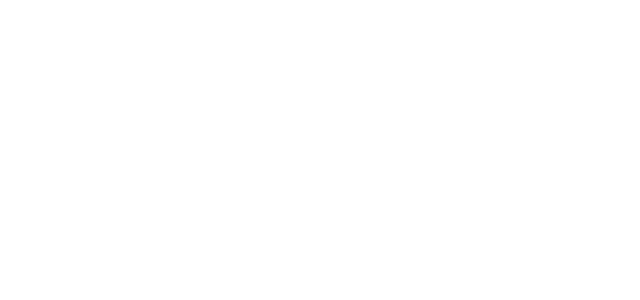
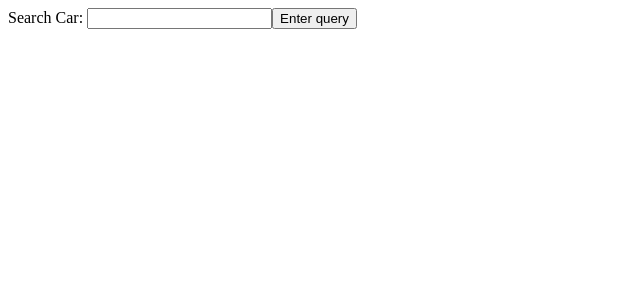
Before and after one commit to Hypirius/CarFrontend, a React (Vite) app: page / in a window 1280 px wide. Shown: the top 300 px of the page, without its empty margins (0-640 px from the left). Built offline with nearby package versions, Linux system fonts and the light colour scheme.

Commit message:
feat: add searching feature by brand fix: changed to correct api uri

```diff
--- a/src/App.tsx
+++ b/src/App.tsx
@@ -1,5 +1,16 @@
+import SearchCar from "./features/SearchCar"
+import { QueryClient, QueryClientProvider } from "@tanstack/react-query"
+
+const queryClient = new QueryClient()
+
 function App() {
-  return <></>
+  return (
+    <div>
+      <QueryClientProvider client={queryClient}>
+        <SearchCar />
+      </QueryClientProvider>
+    </div>
+  )
 }
 
 export default App
--- a/src/features/SearchCar/components/SearchForm.tsx
+++ b/src/features/SearchCar/components/SearchForm.tsx
@@ -1,10 +1,22 @@
 import Input from "@/components/Input"
-import { useState } from "react"
+import {
+  useState,
+  type Dispatch,
+  type SetStateAction,
+  type SubmitEvent,
+} from "react"
 
-function SearchForm() {
+function SearchForm({
+  updateQueryFn,
+}: {
+  updateQueryFn: Dispatch<SetStateAction<string>>
+}) {
   const [value, setValue] = useState("")
 
-  function handleSubmit() {}
+  function handleSubmit(e: SubmitEvent<HTMLFormElement>) {
+    e.preventDefault()
+    updateQueryFn(value)
+  }
 
   return (
     <form onSubmit={handleSubmit}>
--- /dev/null
+++ b/src/features/SearchCar/components/SearchResults.tsx
@@ -0,0 +1,5 @@
+function SearchResults({ results }: { results: string }) {
+  return <div>{JSON.stringify(results["data"])}</div>
+}
+
+export default SearchResults
--- a/src/features/SearchCar/hooks/useSearchCar.ts
+++ b/src/features/SearchCar/hooks/useSearchCar.ts
@@ -5,6 +5,7 @@ function useSearchCar(query: string) {
   return useQuery({
     queryKey: ["Cars"],
     queryFn: () => getSearchData(query),
+    enabled: query ? true : false,
   })
 }
 
--- a/src/features/SearchCar/index.tsx
+++ b/src/features/SearchCar/index.tsx
@@ -1,5 +1,24 @@
 import { useState } from "react"
+import SearchForm from "./components/SearchForm"
+import SearchResults from "./components/SearchResults"
+import { useSearchCar } from "./hooks/useSearchCar"
 
 export default function SearchCar() {
-  return <div></div>
+  const [query, setQuery] = useState("")
+  const { data, isLoading, error } = useSearchCar(query)
+
+  console.log(query)
+
+  return (
+    <div>
+      <SearchForm updateQueryFn={setQuery} />
+      {isLoading ? (
+        <div>Loading...</div>
+      ) : error ? (
+        <div>Error has occured</div>
+      ) : (
+        <SearchResults results={data ? data : ""} />
+      )}
+    </div>
+  )
 }
--- a/src/features/SearchCar/services/getSearchData.ts
+++ b/src/features/SearchCar/services/getSearchData.ts
@@ -2,10 +2,14 @@ import axios from "axios"
 
 async function getSearchData(query: string) {
   try {
-    const res = await axios.get("localhost://6000", { params: query })
+    const res = await axios.get("http://localhost:6500/search", {
+      params: { q: query },
+    })
     if (res.statusText !== "OK") {
       throw new Error("Error fetching data")
     }
+
+    return res
   } catch (err) {
     console.log(err)
   }
```
